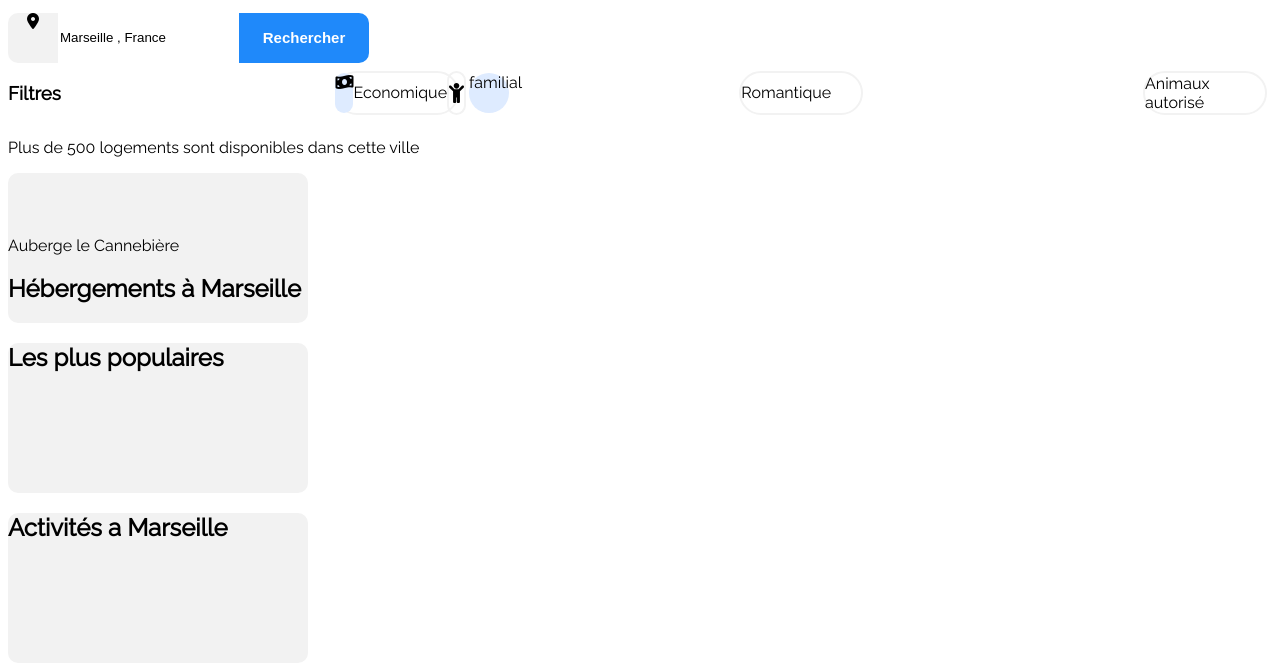
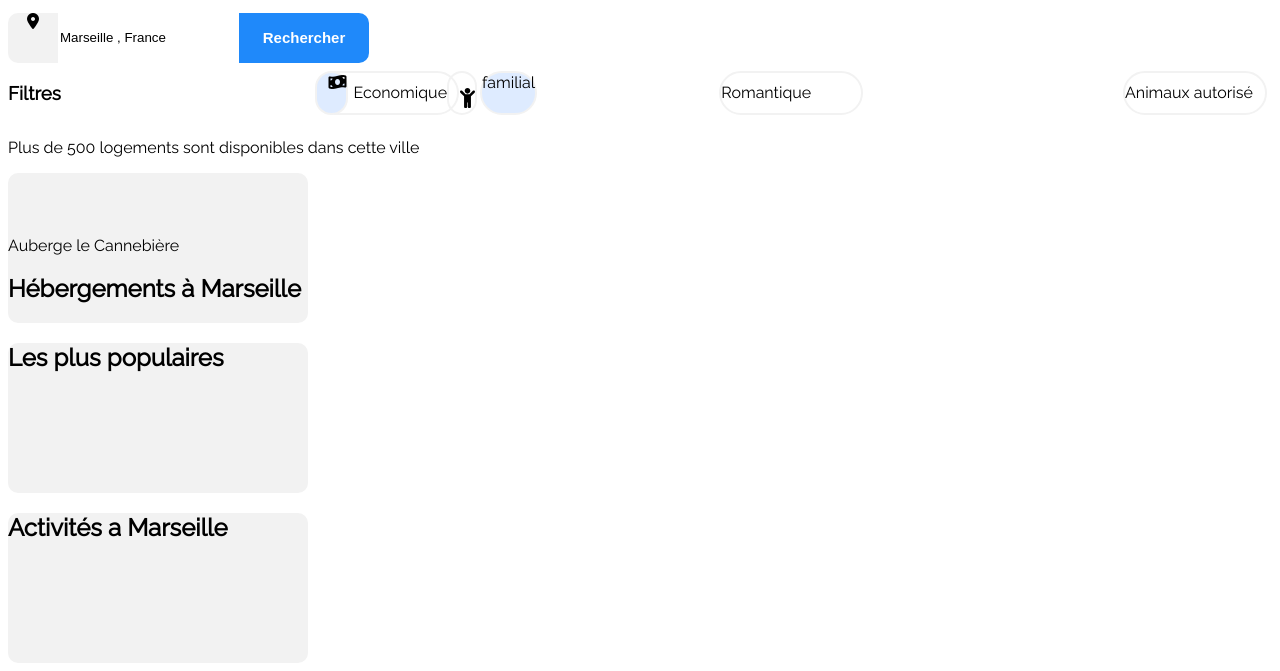
Before and after one commit to O2reee/cpm2-2022-s1-booki-hyvoz-audrey, a plain HTML site: page index.html in a window 1280 px wide. Shown: the part 167-838 px from the top of the page. Drawn offline with Linux system fonts and the light colour scheme.

```diff
--- a/style.css
+++ b/style.css
@@ -108,19 +108,30 @@ nav a
  /* contour icone filtre */
 .contour-icones {
   margin-left: -2px;
-  border-radius: 25px;
+  border-radius: 30px;
   width: 40px;
   height: 40px;
   background-color: #deebff;
 }
-
-/*contour filtres*/
-.texte-filtres {
-  width: 120px;
+.contour-icones
+{
+  width: 140px;
   height: 40px;
   border: 2px solid #f2f2f2;
   border-radius: 25px;
   margin-right: 5px;
+}
+
+/*contour filtres*/
+.texte-filtres {
+  width: 140px;
+  height: 40px;
+  border: 2px solid #f2f2f2;
+  border-radius: 25px;
+  margin-right: 5px;
+}
+.texte-filtres{
+    flex-direction: row;
 }
 
 #hebergements{
@@ -143,3 +154,8 @@ nav a
   border-radius: 10px;
   background-color: #F2F2F2;
 }
+
+.icone{
+padding-left: 11px;
+padding-top: 11px;
+}
```
